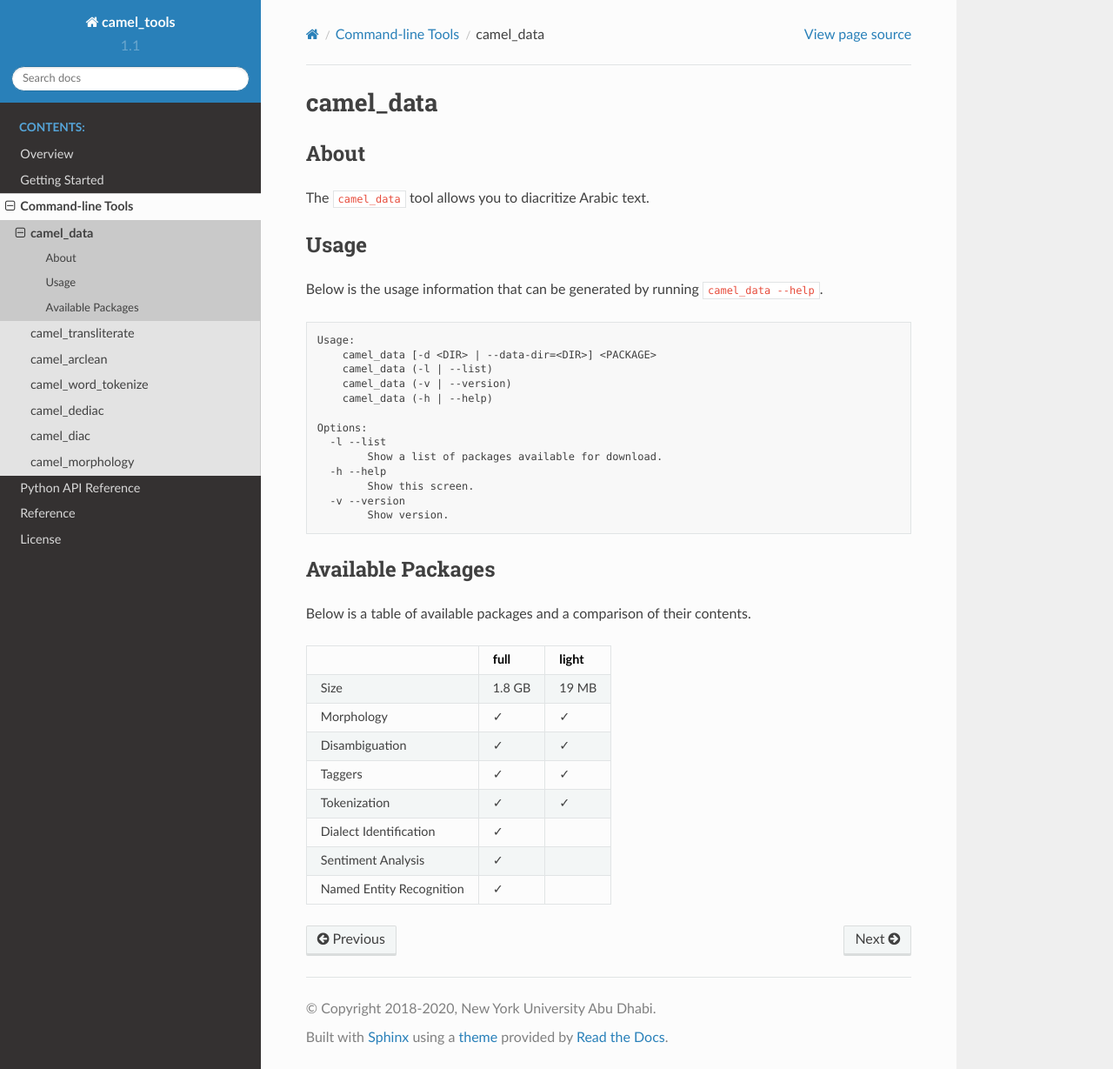
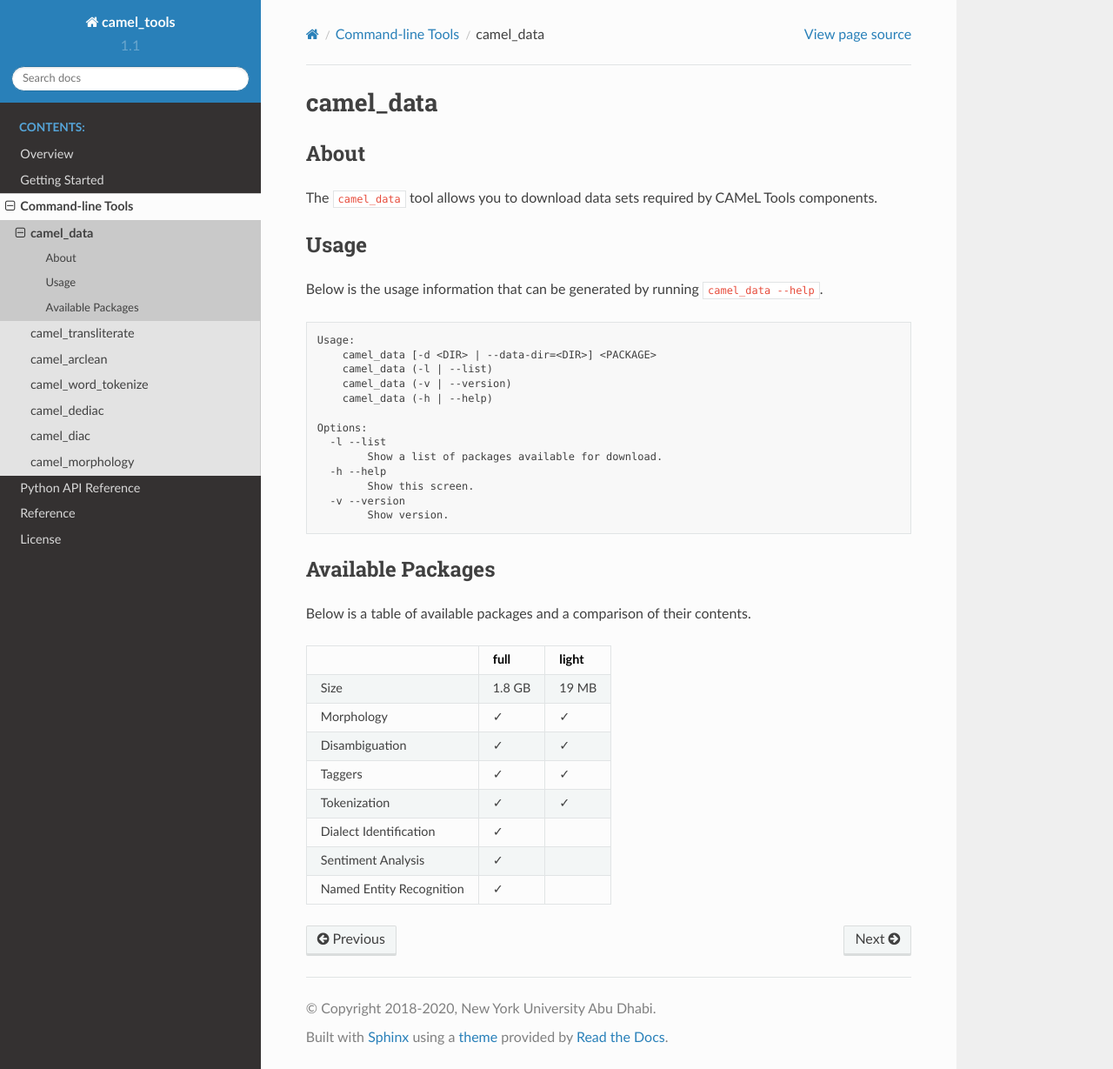
Before and after one commit to CAMeL-Lab/camel_tools, a Sphinx documentation site: the page built from docs/source/cli/camel_data.rst, in a window 1280 px wide and 1229 px high. Shown: the whole window at 87% size. Built offline with Sphinx 7.4.7 and the Read the Docs theme 2.0.0, drawn with Linux system fonts in a browser that asks for light colours.

Commit message:
Fixed the utility description.

```diff
--- a/docs/source/cli/camel_data.rst
+++ b/docs/source/cli/camel_data.rst
@@ -4,7 +4,7 @@
 About
 -----
 
-The ``camel_data`` tool allows you to diacritize Arabic text.
+The ``camel_data`` tool allows you to download data sets required by CAMeL Tools components.
 
 
 Usage
```
